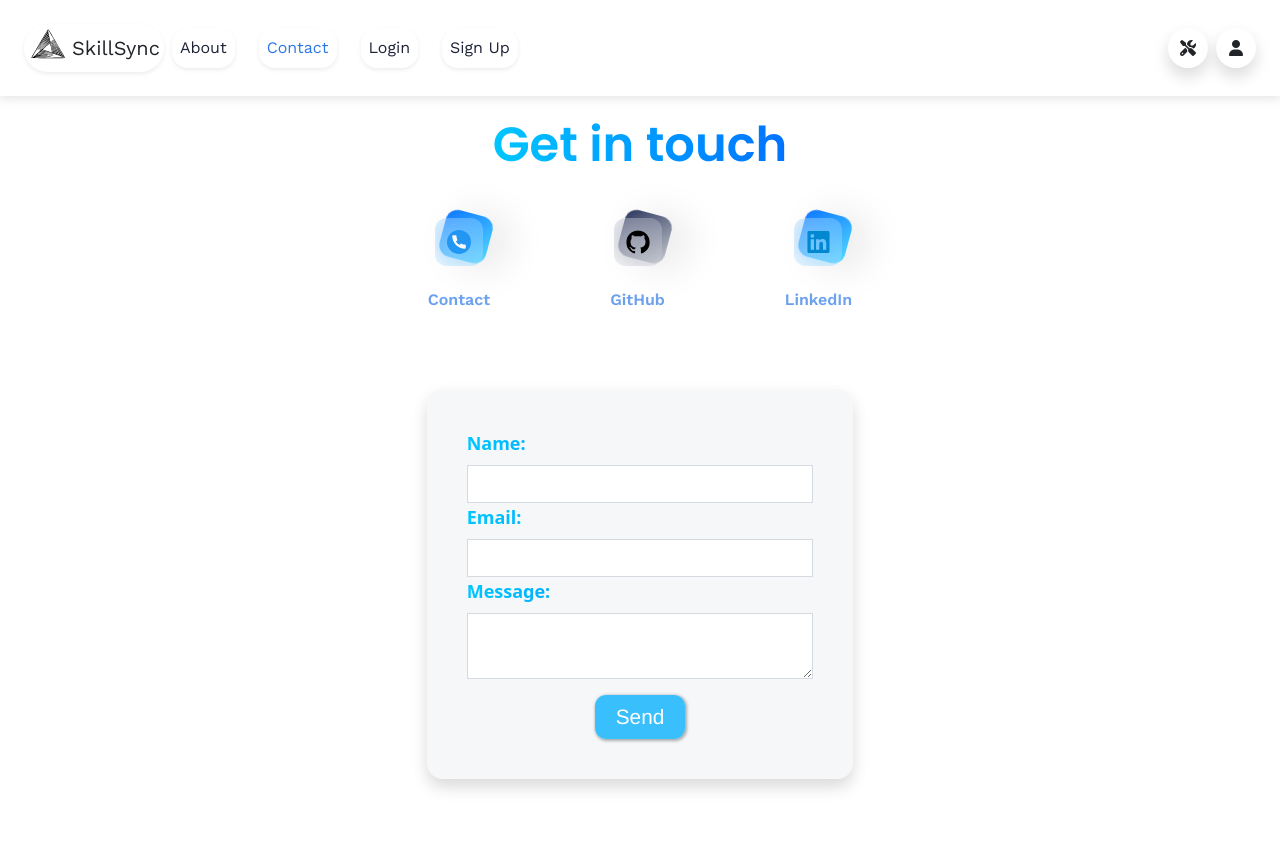
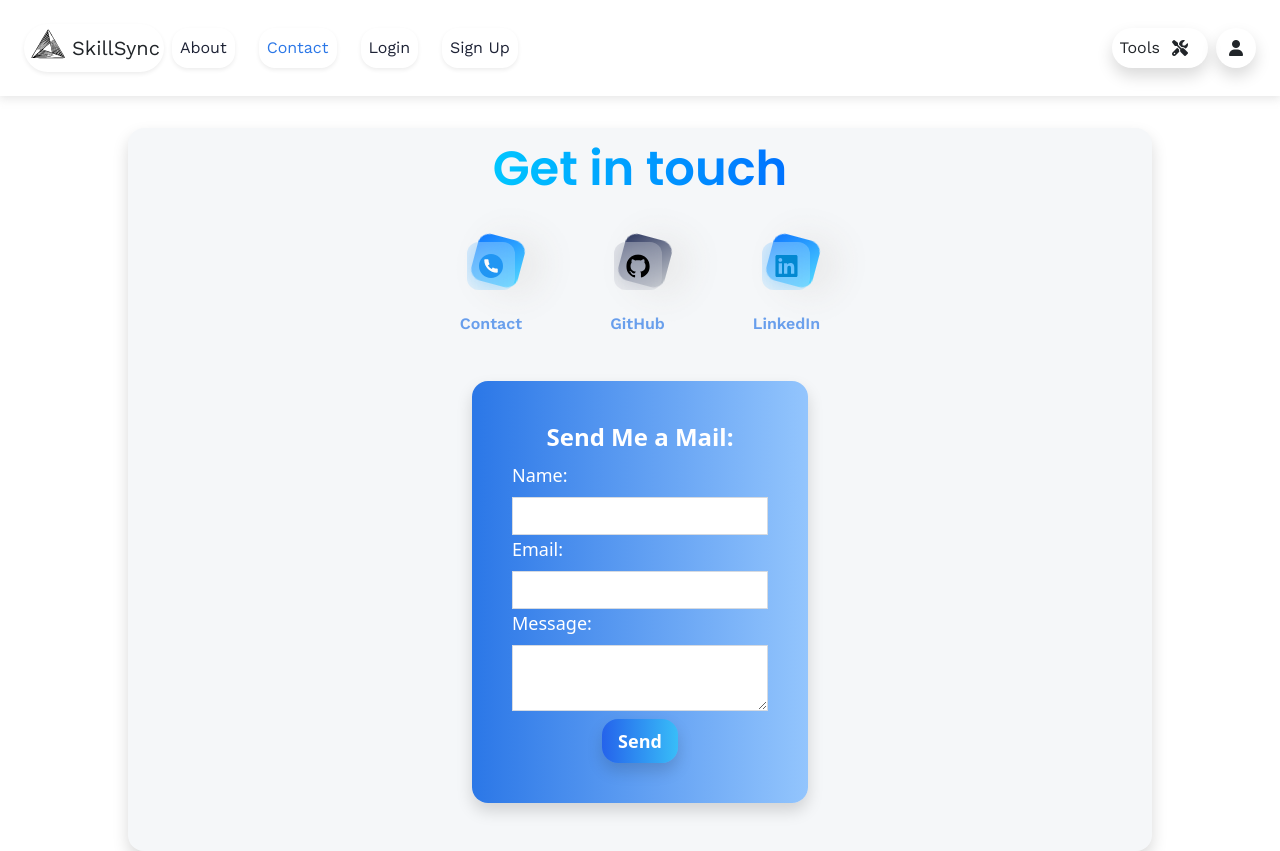
Before and after one commit to MdKaifSardar/skill-sync, a React (Vite) app: page /contact in a window 1280 px wide. Before the commit the page ends 819 px from the top, so only its background shows below. Built offline with nearby package versions, Linux system fonts and the light colour scheme.

Commit message:
added some stuffs i am tired cannot erite anymore

```diff
--- a/src/components/alert.jsx
+++ b/src/components/alert.jsx
@@ -1,13 +1,9 @@
 import React from 'react'
 
 function Alert(props) {
-  const capitalize = (word) => {
-    const lower = word.toLowerCase();
-    return lower.charAt(0).toUpperCase() + lower.slice(1);
-  }
   return (
-    props.alert && <div className={`mt-24 alert alert-${props.alert.type} alert-dismissible fade show`} role="alert">
-    <strong>{capitalize(props.alert.type)}: </strong>{props.alert.msg}
+    props.alert && <div className={`absolute top-24 w-[100%] alert alert-${props.alert.type} alert-dismissible fade show`} role="alert">
+    <strong>{props.alert.msg}</strong>
 </div>
   )
 }
--- a/src/components/navbar.jsx
+++ b/src/components/navbar.jsx
@@ -53,7 +53,7 @@ const Navbar = () => {
             </nav>
 
             <nav className='navbar_item_list'>
-                <div className={`${isOpen?'flex flex-col justify-center items-center gap-2 py-2 shadow bg-white absolute top-20 left-24 rounded-xl px-4':'nav_list_closed'}`}>
+                <div className={`${isOpen?'flex flex-col justify-center items-center gap-2 py-2 shadow bg-white absolute top-20 left-20 rounded-xl px-4':'nav_list_closed'}`}>
                     <NavLink to='/about' className={({isActive}) => isActive?'text-blue-500':'text-black-500'}>
                         About
                     </NavLink>
@@ -74,8 +74,12 @@ const Navbar = () => {
         </div>
         <div className='flex flex-row items-center sm:gap-3 gap-2'>
             <nav>
-                <div onClick={handleOnClickTools} className='h-10 w-10 flex flex-row justify-center items-center p-2 rounded-3xl shadow'>
-                    <i className="fa-solid fa-screwdriver-wrench"></i>
+                <div onClick={handleOnClickTools} className='flex flex-row justify-center items-center rounded-3xl shadow px-2 hover:cursor-pointer'>
+                    <div className='text-sans'>Tools</div>
+                    <div className='flex flex-row justify-center items-center h-10 w-10'>
+                        <i className="fa-solid fa-screwdriver-wrench"></i>
+                    </div>
+                </div>
                     {
                         toolsIsOpen && localStorage.getItem('token')?
                         <nav className='bg-white flex flex-col shadow justify-center items-center gap-2 p-3 absolute top-20 md:right-16 lg:right-28 right-12 rounded-xl'>
@@ -98,23 +102,27 @@ const Navbar = () => {
                         </nav>
                         : null
                     }
-                </div>
             </nav>
             <nav>
-                <div onClick={handleOnClickProfile} className='p-2 w-10 h-10 flex flex-row justify-center items-center rounded-3xl shadow'>
+                <div onClick={handleOnClickProfile} className='p-2 w-10 h-10 flex flex-row justify-center items-center rounded-3xl shadow hover:cursor-pointer'>
                     <i className="fa-solid fa-user"></i>
                     {
                         profileIsOpen && localStorage.getItem('token')?
                         <div className='absolute top-20 right-2 flex flex-col justify-centeritems-center p-3 bg-white shadow rounded-xl sm:text-sm gap-2'>
                             <span className='flex flex-wrap'><span className='font-bold font-sans'>Username: </span> {localStorage.getItem('user_name')}</span>
                             <span className='flex flex-wrap'><span className='font-bold font-sans'>Email: </span> {localStorage.getItem('user_email')}</span>
-                            <span className='flex flex-wrap'><span className='font-bold font-sans'>Date Created: </span> {localStorage.getItem('user_date')}</span>
+                            <span className='flex flex-wrap'>
+                                <span className='font-bold font-sans'>
+                                Date Created:
+                                </span>
+                                    {localStorage.getItem('user_day')}/{localStorage.getItem('user_month')}/{localStorage.getItem('user_year')}
+                            </span>
                             <button className='p-2 w-fit h-fit bg-red-500 text-white font-bold font-sans mr-auto ml-auto rounded-xl shadow hover:bg-red-500/70' onClick={logout}>
                                 logout
                             </button>
                         </div>
                         :profileIsOpen
-                        ?<p className='absolute top-20 right-10 flex flex-col justify-center  items-center p-3 bg-white sm:text-sm gap-2 rounded-xl'>
+                        ?<p className='rounded-xl bg-white text-black shadow flex flex-col justify-center items-center gap-2 p-3 absolute top-20 right-5'>
                             Login to see your profile
                         </p>
                         :null
--- a/src/context/authState.jsx
+++ b/src/context/authState.jsx
@@ -18,10 +18,17 @@ const AuthState = (props) => {
           },
         });
         const json = await response.json();
+        const dateString = json.userFound.date;
+        const date = new Date(dateString);
+        const year = date.getUTCFullYear();
+        const month = date.getMonth();
+        const day = date.getDate();
         if(json.success){
             localStorage.setItem('user_name', json.userFound.name);
             localStorage.setItem('user_email', json.userFound.email);
-            localStorage.setItem('user_date', json.userFound.date);
+            localStorage.setItem('user_year', year);
+            localStorage.setItem('user_month', month);
+            localStorage.setItem('user_day', day);
         }
         if(!json.success){
             props.showAlert(json.error, "danger");
--- a/src/pages/contact.jsx
+++ b/src/pages/contact.jsx
@@ -24,10 +24,8 @@ const Contact = (props) => {
 
   useEffect(() => {
     validateEmailAndMessage(userMsg.email, userMsg.message);
-    console.log(isValid, isNotEmpty);
   }, [userMsg.email]);
 
-  const [isLoading, setIsLoading] = useState(false);
   const handleOnChange = (e) => {
     setUserMsg({
       ...userMsg, [e.target.name]: e.target.value
@@ -37,7 +35,6 @@ const Contact = (props) => {
   const handleOnSubmit = (e) => {
     e.preventDefault();
     validateEmailAndMessage(userMsg.email, userMsg.message);
-    console.log(isValid, isNotEmpty);
     if(isValid && isNotEmpty){
       props.setIsLoading(true);
       console.log("the btn is pressed");
@@ -54,7 +51,7 @@ const Contact = (props) => {
         },
         import.meta.env.VITE_EMAILJS_PUBLIC_KEY
       ).then(() => {
-        setIsLoading(false);
+        props.setIsLoading(false);
         props.showAlert("the email has been sent", 'success');
 
         setUserMsg({
@@ -72,9 +69,9 @@ const Contact = (props) => {
     }
   }
   return (
-    <section className='pt-28 relative flex flex-col justify-center items-center h-full'>
+    <section className='mt-32 relative flex flex-col justify-center items-center h-full shadow p-2 sm:w-4/5 w-[90%] ml-auto mr-auto rounded-2xl bg-slate-300/20'>
         <h1 className='head-text blue-gradient_text cotact_page_heading'>Get in touch</h1>
-        <div className='flex flex-wrap gap-10 mt-auto justify-center items-center'>
+        <div className='flex flex-wrap gap-2 mt-auto justify-center items-center'>
           {
             socialLinks.map((link, index) => (
               <div key={index} className='btn-back flex flex-col p-10 gap-4 h-fit justify-center items-center rounded-xl'>
@@ -97,11 +94,14 @@ const Contact = (props) => {
             ))
           }
         </div>
-        <form className='flex flex-col p-10 rounded-2xl md:w-1/3 text-lg font-sans font-bold my-10 bg-slate-300/20 shadow'>
+        <form className='flex flex-col p-10 rounded-2xl md:w-1/3 text-lg font-sans font-bold mb-10 mt-2 bg-slate-300/20 shadow bg-gradient-to-r from-blue-500 to-blue-300'>
+        <div className='mb-2 text-center mr-auto ml-auto sm:text-2xl text-xl text-white'>
+          Send Me a Mail:
+        </div>
         <div className='flex flex-col gap-2 w-auto'>
-            <label className='blue-gradient_text text-slim' htmlFor="email">Name:</label>
+            <label className='text-white font-thin' htmlFor="email">Name:</label>
             <input
-              className='border-1 p-1 text-thin input_text_contact focus:outline-none'
+              className='border-1 p-1 font-thin input_text_contact focus:outline-none'
               id="name"
               name="name"
               value={userMsg.name}
@@ -111,9 +111,9 @@ const Contact = (props) => {
           </div>
 
           <div className='flex flex-col gap-2'>
-            <label className='blue-gradient_text' htmlFor="email">Email:</label>
+            <label className='text-white font-thin' htmlFor="email">Email:</label>
             <input
-              className='border-1 p-1 text-thin input_text_contact focus:outline-none'
+              className='border-1 p-1 font-thin input_text_contact focus:outline-none'
               type="email"
               id="email"
               name="email"
@@ -124,9 +124,9 @@ const Contact = (props) => {
           </div>
 
           <div className='flex flex-col gap-2'>
-            <label className='blue-gradient_text' htmlFor="message">Message:</label>
+            <label className='text-white font-thin' htmlFor="message">Message:</label>
             <textarea
-              className='border-1 p-1 text-thin input_text_contact focus:outline-none'
+              className='border-1 p-1 font-thin input_text_contact focus:outline-none'
               id="message"
               name="message"
               value={userMsg.message}
@@ -134,7 +134,7 @@ const Contact = (props) => {
               required
             />
           </div>
-          <button disabled={userMsg.email === ''?1:0} className='contact_sendemail_btn' onClick={handleOnSubmit}>Send</button>
+          <button disabled={userMsg.email === ''?1:0} className='hover:cursor-pointer mt-2 ml-auto mr-auto w-fit bg-gradient-to-r from-blue-600 to-sky-400 py-2 px-3 font-sans text-white hover:from-blue-400 hover:to-sky-600 rounded-2xl shadow' onClick={handleOnSubmit}>Send</button>
         </form>
     </section>
   )
```
